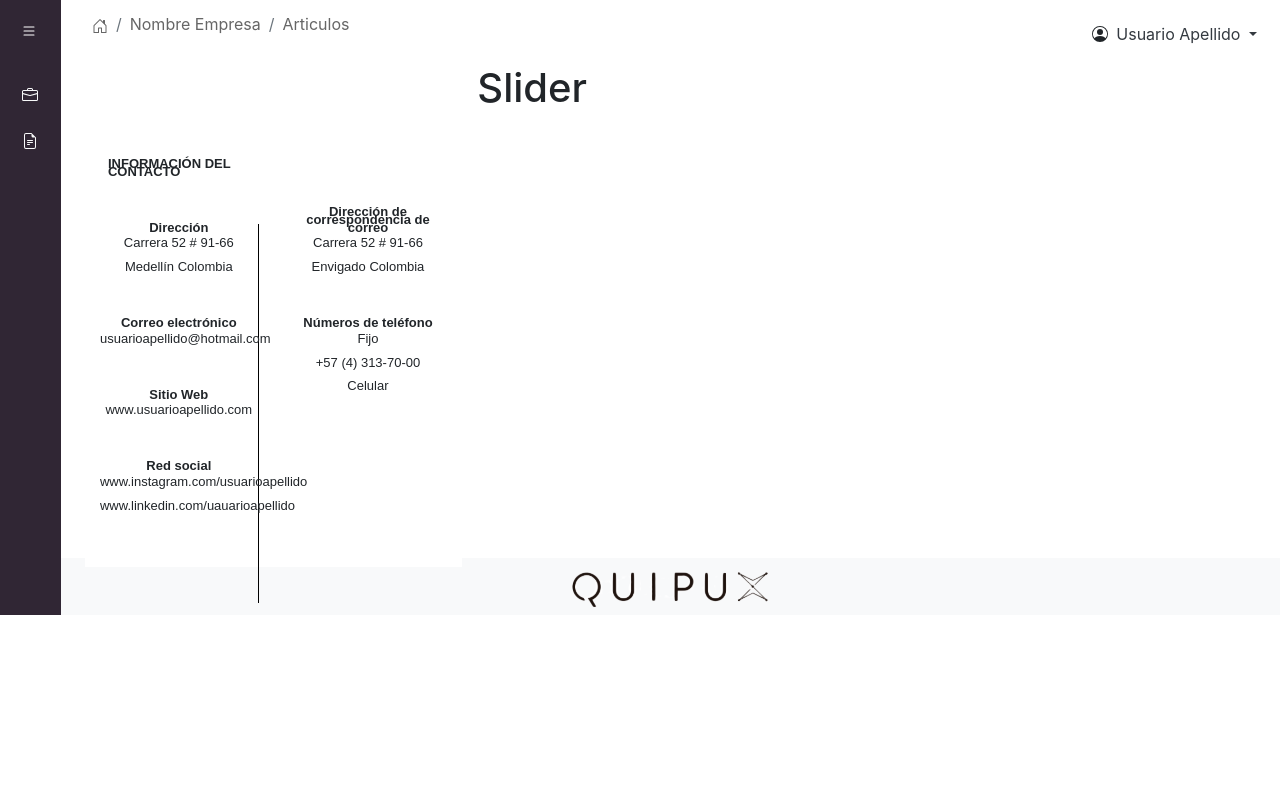
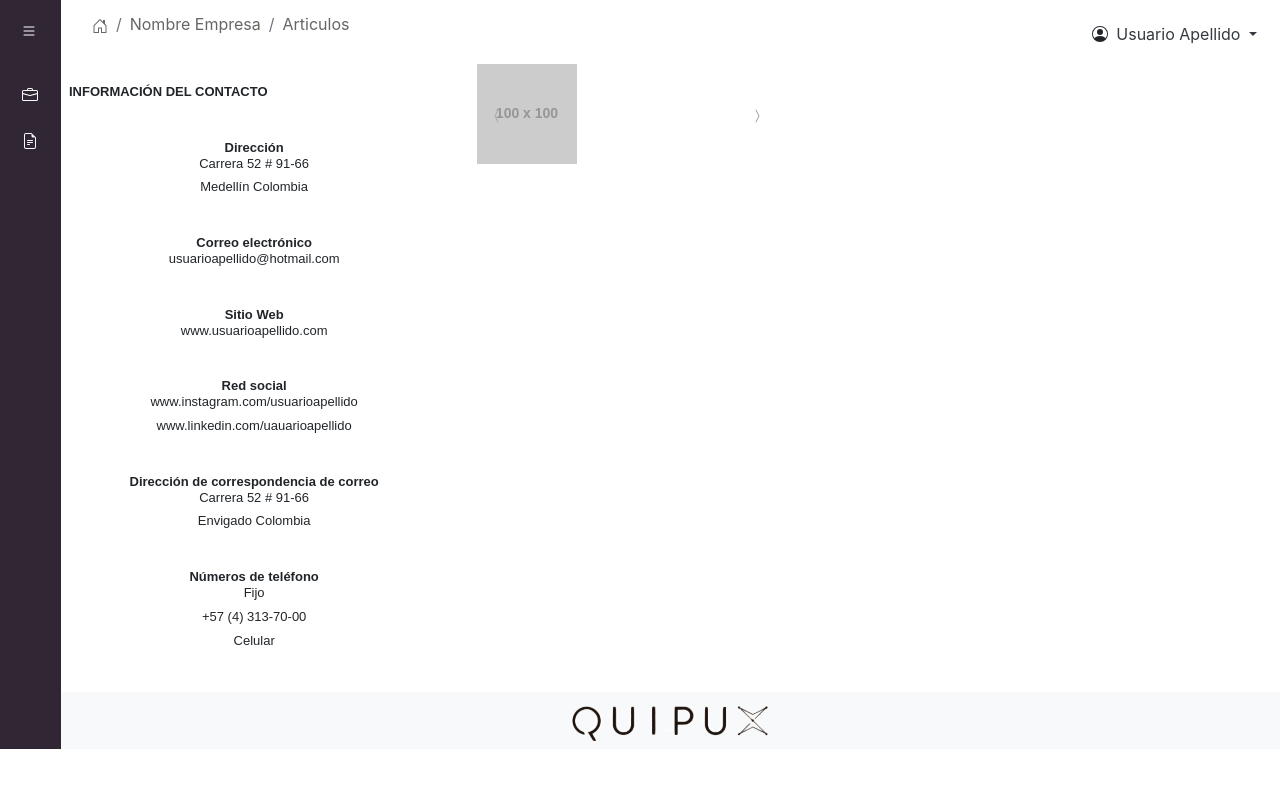
Before and after one commit to AlejoGomezQ/RetoQuipux, a Vue app: page /nombre-empresa/articulos in a window 1280 px wide. Shown: the top 788 px of the page. Built offline with nearby package versions, Linux system fonts and the light colour scheme.

Commit message:
Vista articulos

```diff
--- a/src/components/articulos/Articles.vue
+++ b/src/components/articulos/Articles.vue
@@ -5,13 +5,13 @@
 </template>
 
 <script>
-import Item from './Item'
+
 
 export default {
     name: 'articles',
 
     components: {
-        Item
+
     }
 }
 </script>
--- /dev/null
+++ b/src/components/articulos/Carousel.vue
@@ -0,0 +1,86 @@
+<template>
+  <div>
+    <div class="carousel">
+      <slot></slot>
+      <button class="prev" @click="next">
+        <svg
+          xmlns="http://www.w3.org/2000/svg"
+          width="16"
+          height="16"
+          fill="currentColor"
+          class="bi bi-chevron-compact-left"
+          viewBox="0 0 16 16"
+        >
+          <path
+            fill-rule="evenodd"
+            d="M9.224 1.553a.5.5 0 0 1 .223.67L6.56 8l2.888 5.776a.5.5 0 1 1-.894.448l-3-6a.5.5 0 0 1 0-.448l3-6a.5.5 0 0 1 .67-.223z"
+          />
+        </svg>
+      </button>
+      <button class="next" @click="previous">
+        <svg
+          xmlns="http://www.w3.org/2000/svg"
+          width="16"
+          height="16"
+          fill="currentColor"
+          class="bi bi-chevron-compact-right"
+          viewBox="0 0 16 16"
+        >
+          <path
+            fill-rule="evenodd"
+            d="M6.776 1.553a.5.5 0 0 1 .671.223l3 6a.5.5 0 0 1 0 .448l-3 6a.5.5 0 1 1-.894-.448L9.44 8 6.553 2.224a.5.5 0 0 1 .223-.671z"
+          />
+        </svg>
+      </button>
+    </div>
+  </div>
+</template>
+
+<script>
+export default {
+  name: "carousel",
+
+  methods: {
+    next() {
+      this.$emit('next')
+    },
+
+    previous() {
+      this.$emit('previous')
+    }
+  }
+};
+</script>
+
+<style scoped>
+.carousel {
+    position: relative;
+    width: 300px;
+    height: 300px;
+    overflow: hidden;
+}
+
+button {
+    position: absolute;
+    height: 30px;
+    width: 40px;
+    top: calc(15% - 10px);
+    background: transparent;
+    border: none;
+    color: #aaa
+}
+
+button:focus, button:hover {
+  outline: none;
+  cursor: pointer;
+  color: #666;
+}
+
+.next {
+  right: 0;
+}
+
+.prev {
+  left: 0;
+}
+</style>
--- a/src/components/articulos/Item.vue
+++ /dev/null
@@ -1,21 +0,0 @@
-<template>
-    <div>
-        <div>
-            <img alt="">
-        </div>
-    </div>
-</template>
-
-<script>
-import * as ListItems from '@/jsonfiles/articulos.json'
-
-export default {
-    name: 'item',
-
-    data() {
-        return {
-            item: ListItems
-        }
-    },
-}
-</script>
--- a/src/components/articulos/SliderArt.vue
+++ b/src/components/articulos/SliderArt.vue
@@ -1,11 +1,21 @@
 <template>
-    <div>
-        <h1>Slider</h1>
+    <div v-show="imageVisible === index" class="carousel-slider">
+        <slot></slot>
     </div>
 </template>
 
 <script>
+
 export default {
-    name: 'slider-art'
+    name: 'slider-art',
+
+    props: [
+        'imageVisible',
+        'index'
+    ]
 }
 </script>
+
+<style scoped>
+
+</style>
--- a/src/components/empresa/InfoContacto.vue
+++ b/src/components/empresa/InfoContacto.vue
@@ -1,7 +1,7 @@
 <template>
   <div class="row bg-white ml-4 mt-4 pt-5">
     <div class="col-12 col-lg-6">
-      <div class="bg-white mt-2 ml-2">
+      <div class="mt-2 ml-2">
         <h6 class="text-align-start pt-3">INFORMACIÓN DEL CONTACTO</h6>
       </div>
       <div class="right">
--- a/src/views/Articulos.vue
+++ b/src/views/Articulos.vue
@@ -1,16 +1,61 @@
 <template>
-    <div>
+  <div class="m-5bg-light">
     <div class="row">
       <div class="col-12 col-lg-4">
-                <info-contacto/>
+        <div class="mt-2 ml-2">
+          <h6 class="text-align-start pt-3">INFORMACIÓN DEL CONTACTO</h6>
+        </div>
+        <div class="right">
+          <div class="mt-5 text-center">
+            <div class="mb-5">
+              <h6>Dirección</h6>
+              <p>{{ this.contact.default.direccion[0] }}</p>
+              <p>{{ this.contact.default.direccion[1] }}</p>
+            </div>
+            <div class="mb-5">
+              <h6>Correo electrónico</h6>
+              <p>{{ this.contact.default.email }}</p>
+            </div>
+            <div class="mb-5">
+              <h6>Sitio Web</h6>
+              <p>{{ this.contact.default.sitioweb }}</p>
+            </div>
+            <div class="mb-5">
+              <h6>Red social</h6>
+              <p>{{ this.contact.default.redsocial[0] }}</p>
+              <p>{{ this.contact.default.redsocial[1] }}</p>
+            </div>
+            <div class="mt-4 mb-5">
+              <h6>Dirección de correspondencia de correo</h6>
+              <p>{{ this.contact.default.correspondencia[0] }}</p>
+              <p>{{ this.contact.default.correspondencia[1] }}</p>
+            </div>
+            <div class="mb-5">
+              <h6>Números de teléfono</h6>
+              <p>Fijo</p>
+              <p>{{ this.contact.default.telefonos[0].fijo }}</p>
+              <p>Celular</p>
+              <p>{{ this.contact.default.telefonos[1].fijo }}</p>
+            </div>
+          </div>
+        </div>
       </div>
       <div class="col-12 col-lg-8">
         <div class="row">
           <div class="col-12">
-                        <slider-art/>
+            <carousel @next="next" @previous="previous">
+              <slider-art
+                v-for="(item, index) in this.item.default"
+                :key="index"
+                :index="index"
+                :imageVisible="imageVisible"
+              >
+                <img :src="item.imagen" :alt="item.titulo"/>
+              </slider-art>
+            </carousel>
           </div>
           <div class="col-12">
-                        <articles/>
+            <articles />
           </div>
         </div>
       </div>
@@ -19,17 +64,61 @@
 </template>
 
 <script>
-import InfoContacto from '@/components/empresa/InfoContacto'
-import SliderArt from '@/components/articulos/SliderArt'
-import Articles from '@/components/articulos/Articles'
+import * as infoContact from "@/jsonfiles/info-contacto.json";
+import * as ListItems from "@/jsonfiles/articulos.json";
+
+import InfoContacto from "@/components/empresa/InfoContacto";
+import SliderArt from "@/components/articulos/SliderArt";
+import Articles from "@/components/articulos/Articles";
+import Carousel from "@/components/articulos/Carousel";
 
 export default {
-    name: 'articulos',
+  name: "articulos",
 
   components: {
     InfoContacto,
     SliderArt,
-        Articles
+    Articles,
+    Carousel,
+  },
+
+  data() {
+    return {
+      contact: infoContact,
+      item: ListItems,
+      imageVisible: 0,
+    };
+  },
+
+  computed: {
+    itemLength() {
+      return this.item.default.length;
+    },
+  },
+
+  methods: {
+    next() {
+      if (this.imageVisible >= this.itemLength - 1) this.imageVisible = 0;
+      else this.imageVisible++;
+    },
+
+    previous() {
+      if (this.imageVisible <= 0) this.imageVisible = this.itemLength - 1;
+      else this.imageVisible--;
+    },
+  },
+};
+</script>
+
+<style scoped>
+h6 {
+  font-weight: bold;
 }
+
+h6,
+p {
+  font-family: sans-serif;
+  font-size: 13px;
+  line-height: 60%;
 }
-</script>
+</style>
--- a/src/views/Home.vue
+++ b/src/views/Home.vue
@@ -1,11 +1,11 @@
 <template>
   <div class="container-fluid bg-light">
     <div class="row">
-      <div class="right col-12 col-lg-7 align-self-end">
+      <div class="col-12 col-lg-7 align-self-end">
         <search-component/>
         <links-components/>
       </div>
-      <div class="left col-12 col-lg-5">
+      <div class="col-12 col-lg-5">
         <service-component/>
       </div>
     </div>
```
Also changed, not shown: src/components/Article.vue (deleted, +0 -26 lines). Lines whose indentation alone changed are shown as unchanged.
